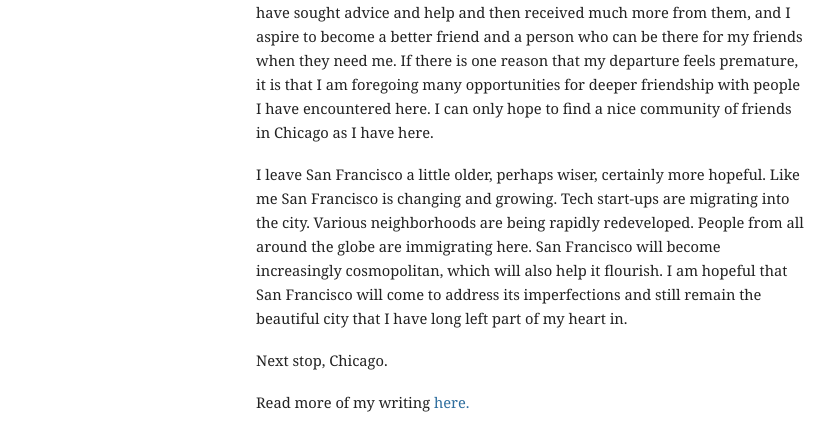
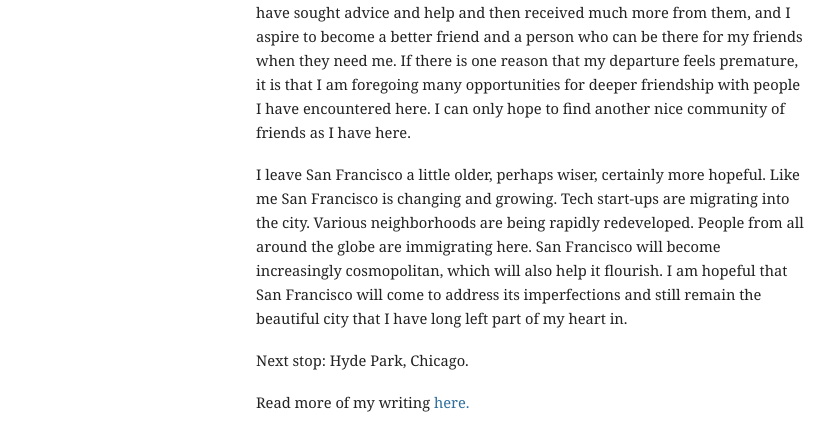
Before and after one commit to mbwong/mbwong.github.com, a Jekyll site: the page built from _posts/2013-04-15-leaving-san-francisco.md, in a window 1280 px wide. Shown: the part 1910-2341 px from the top of the page, without its empty margins (94-930 px from the left). Built offline with Jekyll 4.4.1, drawn with Linux system fonts in a browser that asks for light colours; some of the changed text lies outside the part shown.

Commit message:
Update 2013-04-15-leaving-san-francisco.md

```diff
--- a/_posts/2013-04-15-leaving-san-francisco.md
+++ b/_posts/2013-04-15-leaving-san-francisco.md
@@ -26,8 +26,8 @@ The unraveling of a romance prompts soul-searching. In August I arrived in San F
 
 One big lesson I learned is how much effort it actually take to lead a fulfilling life. Perhaps I have been spoiled, having grown up in a loving and comfortable family. It took me by surprise how much effort it takes to be able to do things that I love and to surround myself with people that make me happy. There are the hard decisions: changing jobs, moving to new cities, ending relationships. There are also the mundane but necessary activities of adult life: the utilities bill, credit cards, finding housing and roommates in a tight market. I look at the people around me, and I realize that very few people successfully design a happy life for themselves, even the perpetually sunny Californians. Being fulfilled is something one needs to continually work for.
 
-Another big lesson I have internalized is how much better life is when you have good friends. Through the difficulties I have encountered I have been lifted up by friends from yore as well as by friends that I have made here. I have sought advice and help and then received much more from them, and I aspire to become a better friend and a person who can be there for my friends when they need me. If there is one reason that my departure feels premature, it is that I am foregoing many opportunities for deeper friendship with people I have encountered here. I can only hope to find a nice community of friends in Chicago as I have here.
+Another big lesson I have internalized is how much better life is when you have good friends. Through the difficulties I have encountered I have been lifted up by friends from yore as well as by friends that I have made here. I have sought advice and help and then received much more from them, and I aspire to become a better friend and a person who can be there for my friends when they need me. If there is one reason that my departure feels premature, it is that I am foregoing many opportunities for deeper friendship with people I have encountered here. I can only hope to find another nice community of friends as I have here.
 
 I leave San Francisco a little older, perhaps wiser, certainly more hopeful. Like me San Francisco is changing and growing. Tech start-ups are migrating into the city. Various neighborhoods are being rapidly redeveloped. People from all around the globe are immigrating here. San Francisco will become increasingly cosmopolitan, which will also help it flourish. I am hopeful that San Francisco will come to address its imperfections and still remain the beautiful city that I have long left part of my heart in.
 
-Next stop, Chicago.
+Next stop: Hyde Park, Chicago.
```
